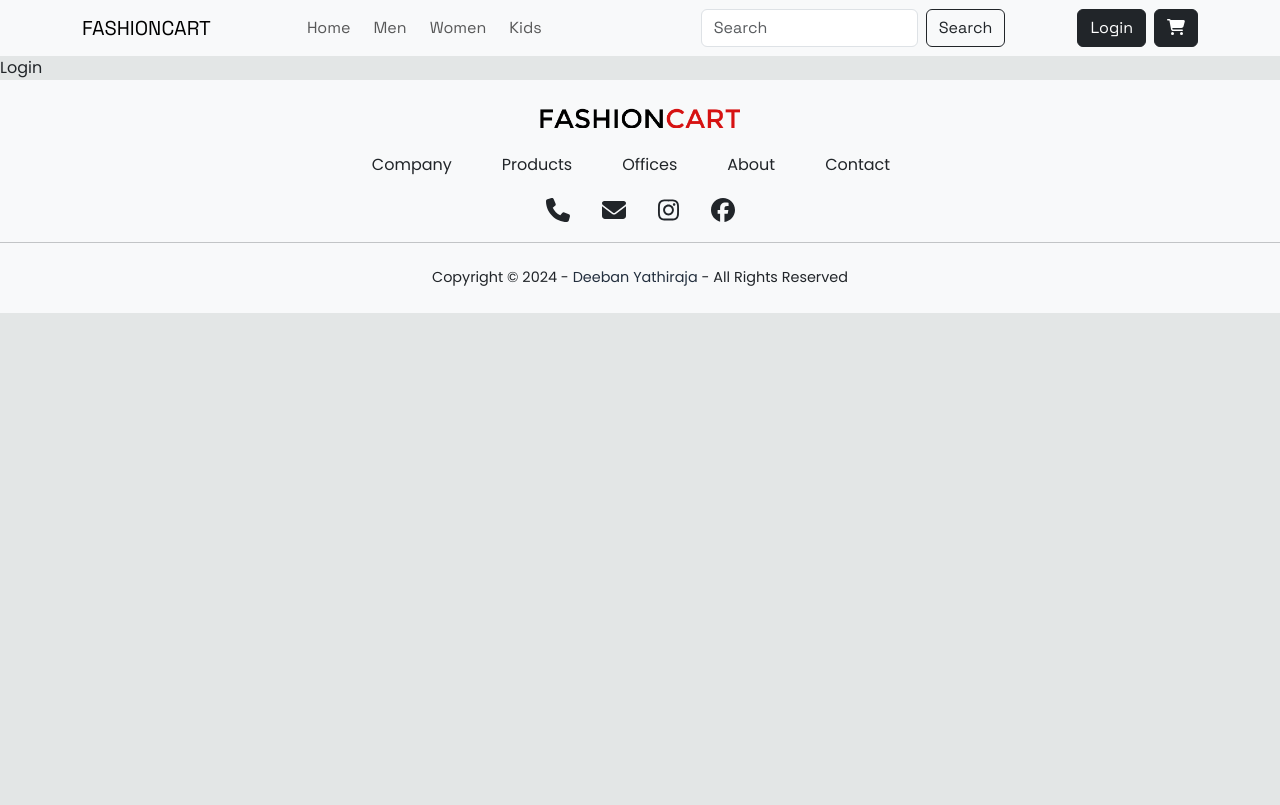
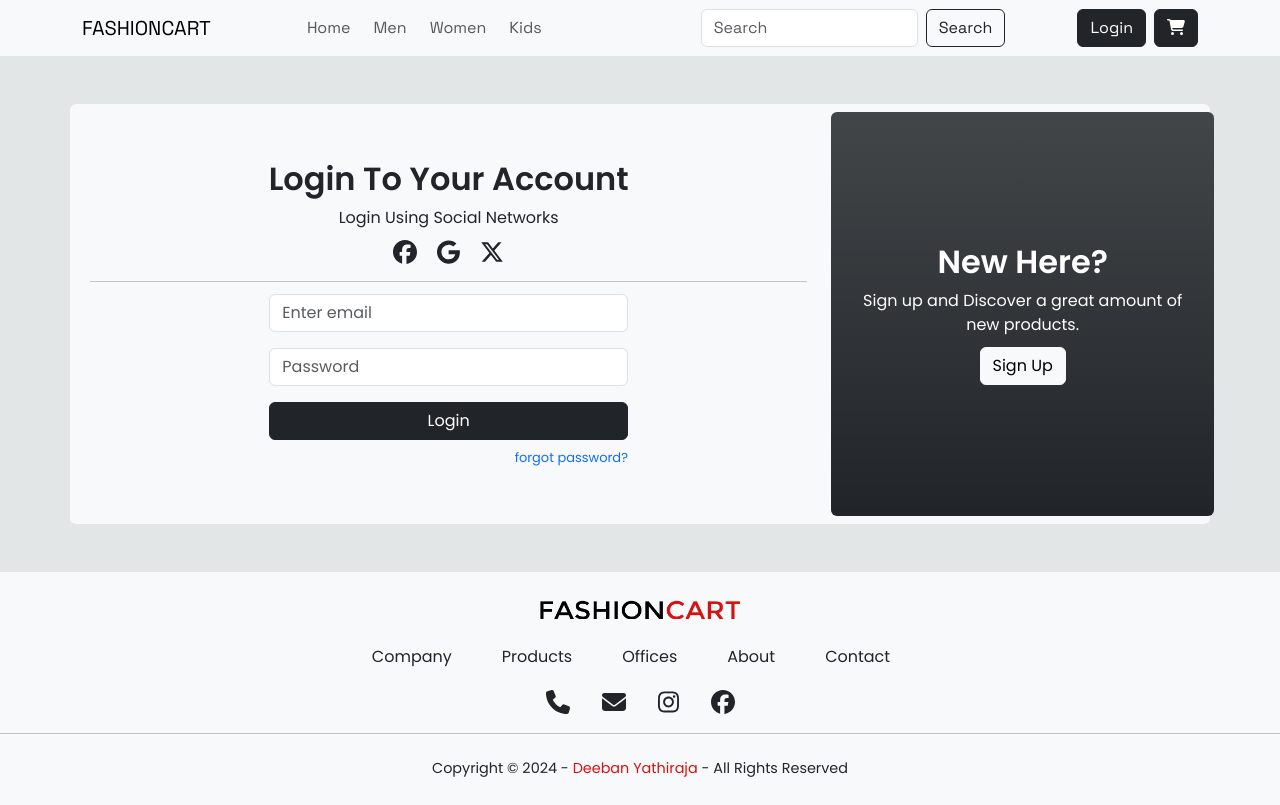
Before and after one commit to deepan-2002/react-ecommerce, a React (Create React App) app: page /login in a window 1280 px wide. Built offline with nearby package versions, Linux system fonts and the light colour scheme.

Commit message:
Login Page Created

```diff
--- a/public/index.html
+++ b/public/index.html
@@ -24,7 +24,7 @@
       work correctly both with client-side routing and a non-root public URL.
       Learn how to configure a non-root public URL by running `npm run build`.
     -->
-    <title>Fashion Cart</title>
+    <title>Fashion Cartt</title>
   </head>
   <body>
     <noscript>You need to enable JavaScript to run this app.</noscript>
--- a/src/App.css
+++ b/src/App.css
@@ -1,8 +1,8 @@
 @import url('https://fonts.googleapis.com/css2?family=Poppins:ital,wght@0,100;0,200;0,300;0,400;0,500;0,600;0,700;0,800;0,900;1,100;1,200;1,300;1,400;1,500;1,600;1,700;1,800;1,900&family=Space+Grotesk:wght@300..700&display=swap');
 
 :root{
-    --primary: #232f3e;
-    --secondary: #febd69;
+    --primary: #D61212;
+    --secondary: #555555;
     --text: #fff;
     --body-bg: #e3e6e6;
 }
--- /dev/null
+++ b/src/pages/Login/Login.css
@@ -0,0 +1,38 @@
+.login-container h2{
+    font-weight: 600;
+}
+
+.login-container .icon-container{
+    margin-top: 10px;
+}
+
+.login-container .icon-container svg{
+    margin: 0 10px;
+    font-size: x-large;
+    transition: 0.3s ease-out;
+    cursor: pointer;
+}
+
+.login-container .icon-container svg:hover{
+    color: var(--primary);
+}
+
+.login-container .forgot-password{
+    font-size: small;
+}
+
+.login-container .signup-col button{
+    margin-top: 10px;
+}
+
+@media only screen and (min-width:990px) and (max-width: 1024px) {
+    .login-container form {
+        width: 75%;
+    }
+}
+
+@media only screen and (min-width:1024px){
+    .login-container form {
+        width: 50%;
+    }
+}
--- a/src/pages/Login/Login.js
+++ b/src/pages/Login/Login.js
@@ -1,8 +1,52 @@
+import { faFacebook, faGoogle, faXTwitter } from '@fortawesome/free-brands-svg-icons'
+import { FontAwesomeIcon } from '@fortawesome/react-fontawesome'
 import React from 'react'
+import { Button, Form } from 'react-bootstrap'
+import './Login.css'
 
 const Login = () => {
   return (
-    <div>Login</div>
+    <>
+      <div className='container bg-light my-5 rounded p-2 login-container'>
+        <div className='row'>
+          <div className='col-12 col-md-8 p-4 py-5 text-center'>
+            <h2>Login To Your Account</h2>
+            <p>Login Using Social Networks</p>
+            <div className='icon-container'>
+              <FontAwesomeIcon icon={faFacebook} />
+              <FontAwesomeIcon icon={faGoogle} />
+              <FontAwesomeIcon icon={faXTwitter} />
+            </div>
+            <hr />
+            <Form className='m-auto'>
+              <Form.Group className="mb-3" controlId="formGroupEmail">
+                <Form.Control type="email" placeholder="Enter email" />
+              </Form.Group>
+              <Form.Group className="mb-3" controlId="formGroupPassword">
+                <Form.Control type="password" placeholder="Password" />
+              </Form.Group>
+
+              <Button variant="dark" type="submit" className='w-100'>
+                Login
+              </Button>
+              <div className='text-end mt-2 forgot-password'>
+                <a href='/login'>forgot password?</a>
+              </div>
+            </Form>
+          </div>
+          <div className='signup-col col-12 col-md-4 p-3 py-5 d-flex align-items-center justify-content-center text-bg-dark bg-gradient text-center rounded'>
+            <div>
+              <h2>
+                New Here?
+              </h2>
+              <p>
+                Sign up and Discover a great amount of new products.
+              </p>
+              <Button variant='light'>Sign Up</Button>
+            </div>
+          </div>
+        </div>
+      </div>    </>
   )
 }
 
```
